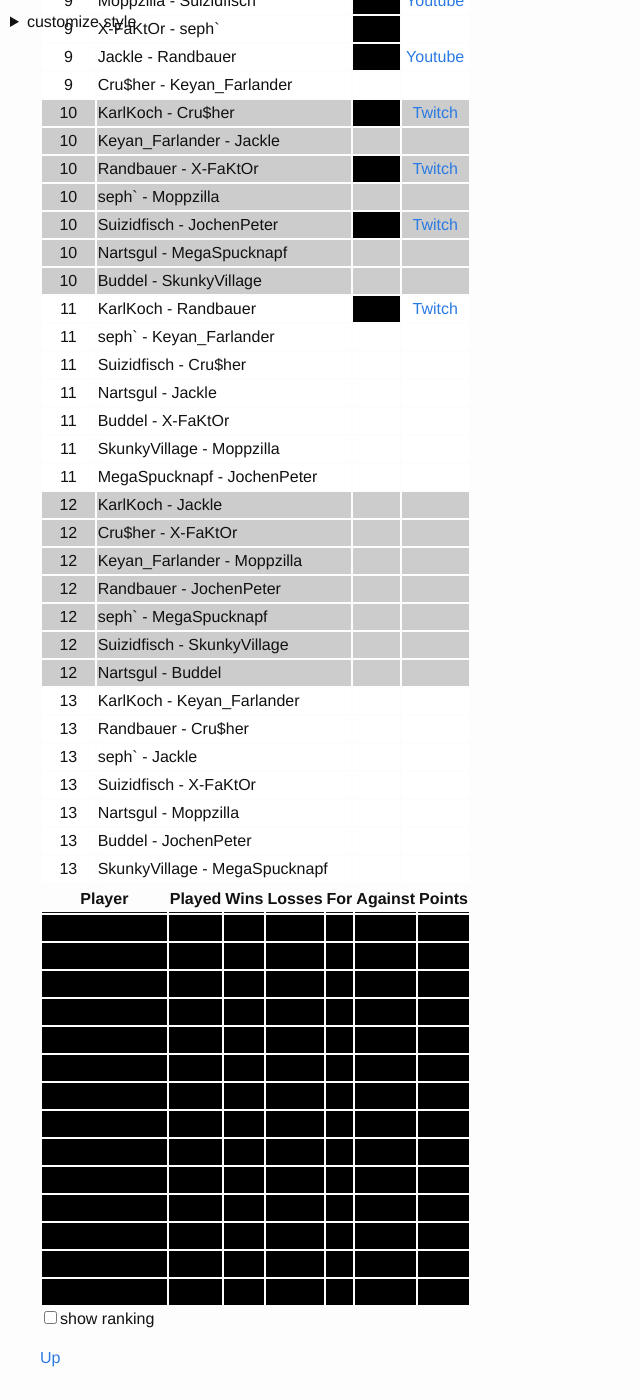
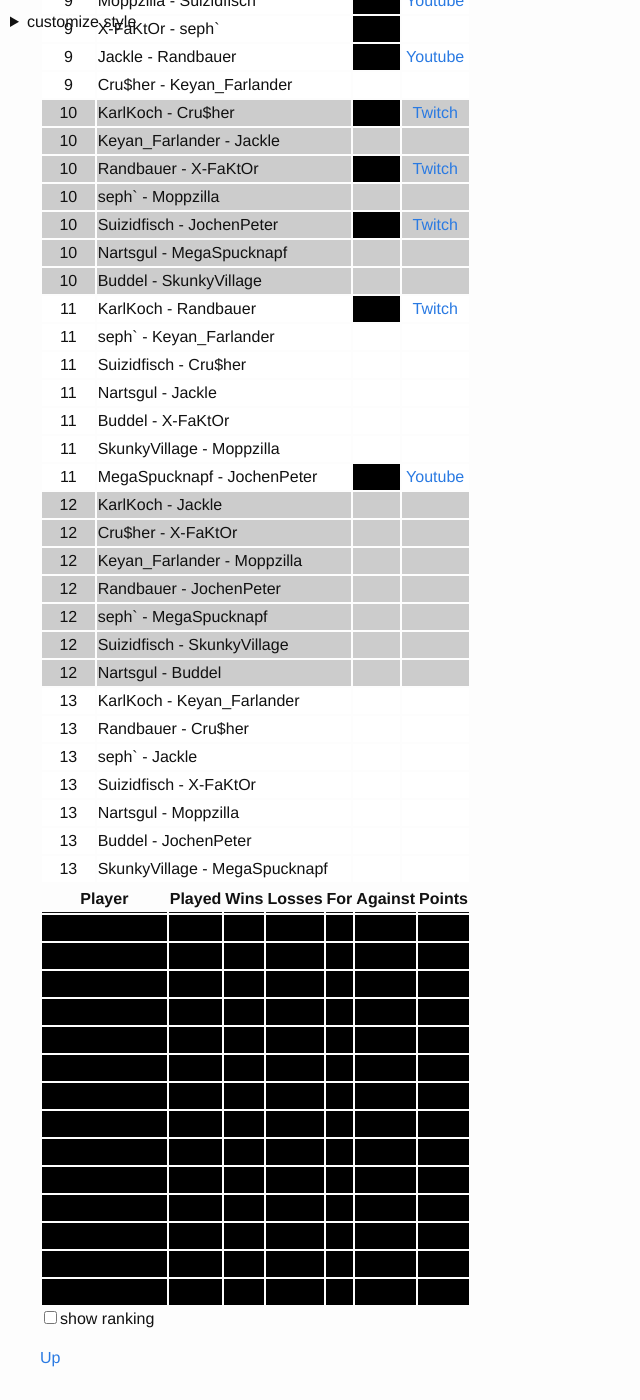
Before and after one commit to tetzank/spielwiese, a Jekyll site: the page built from _posts/2014-10-27-sc2-4-Turnier.markdown, in a window 1280 px wide and 1400 px high, scrolled down 2245 px. Shown: the whole window, without its empty margins (0-640 px from the left). Built offline with Jekyll 4.4.1, drawn with Linux system fonts in a browser that asks for light colours.

Commit message:
and another game

```diff
--- a/_data/sc2matches.yml
+++ b/_data/sc2matches.yml
@@ -417,8 +417,10 @@
 
 - round: 11
   match: MegaSpucknapf - JochenPeter
-  score:
+  score: 0 - 2
   video:
+    - https://www.youtube.com/watch?v=G1kQrTQ2eQk
+    - https://www.youtube.com/watch?v=BZ0D-gIW9XE
 
 - round: 12
   match: KarlKoch - Jackle
```
